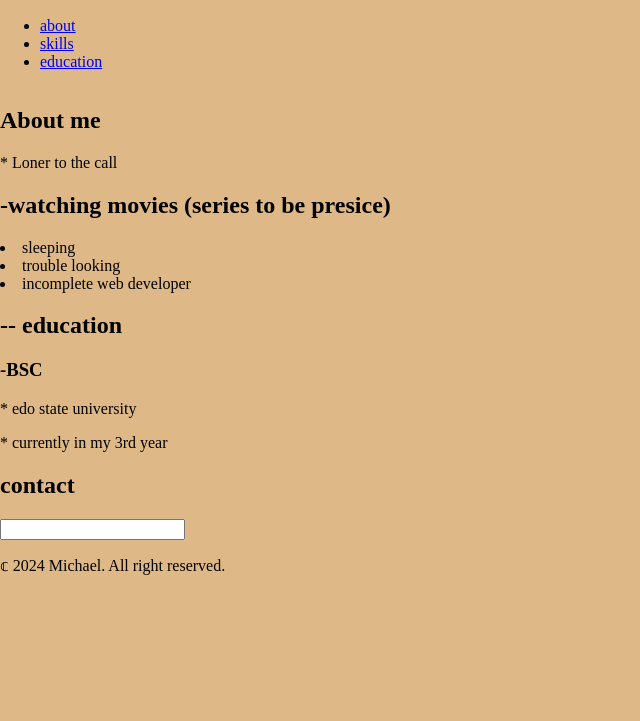
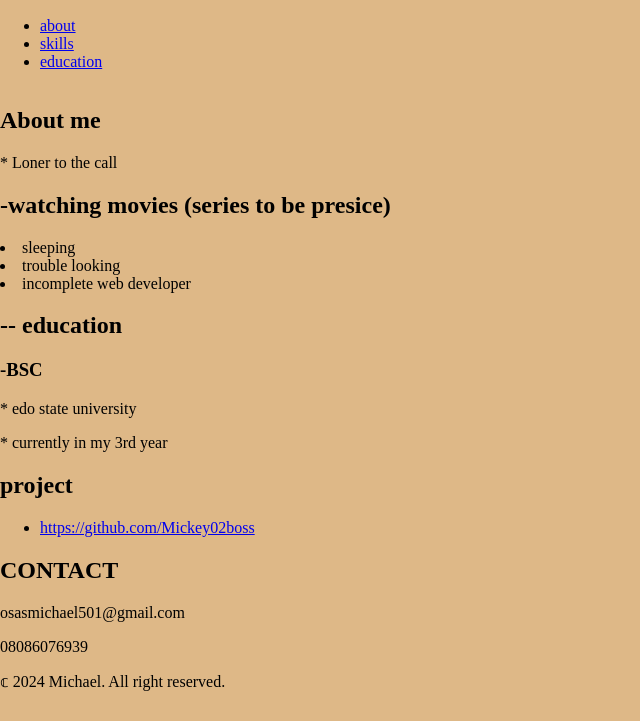
Before and after one commit to Mickey02Boss/Portfolio-, a plain HTML site: page portfolio.html in a window 1280 px wide. Shown: the part 79-800 px from the top of the page, without its empty margins (0-640 px from the left). Drawn offline with Linux system fonts and the light colour scheme.

Commit message:
mickey02boss

```diff
--- a/portfolio.html
+++ b/portfolio.html
@@ -47,15 +47,18 @@
             </div>
                 </section>
 
-                <section id="contact">
-                    <h2>contact</h2>
-                     <form action="https://formspree.io/oassmichael501@gmail.com" method="POST">
+                <h2>project</h2>
+                <ul>
+                  <li><a href="https://github.com/Mickey02boss">https://github.com/Mickey02boss</a></li>
+                </ul>
+                    </form>
+             </section>
 
-                     <input type="text" id="michael" name="michael" REQUIRED>
-
-
-             </form>
-             </section>
+             <section>
+                      <h2>CONTACT</h2>
+                        <p>osasmichael501@gmail.com</p>
+                        <p>08086076939</p>
+                      </section>
 
 
                           <footer>
```
